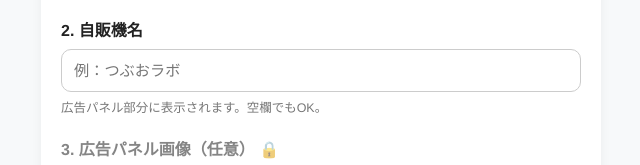
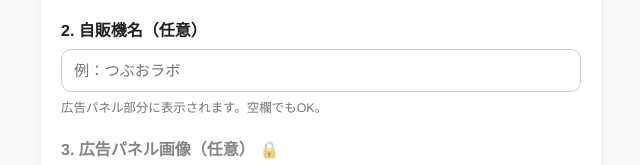
Before and after one commit to tsubuo11035103-a11y/vending-generator, a website: page index.html in a window 1280 px wide. Shown: the part 188-353 px from the top of the page, 319-959 px from the left. Drawn offline with Linux system fonts and the light colour scheme.

Commit message:
Update index.html

```diff
--- a/index.html
+++ b/index.html
@@ -34,7 +34,7 @@
     </section>
 
     <section class="control-group">
-      <label for="machine-name">2. 自販機名</label>
+      <label for="machine-name">2. 自販機名（任意）</label>
       <input id="machine-name" type="text" maxlength="18" placeholder="例：つぶおラボ" />
       <p class="hint">広告パネル部分に表示されます。空欄でもOK。</p>
     </section>
```
